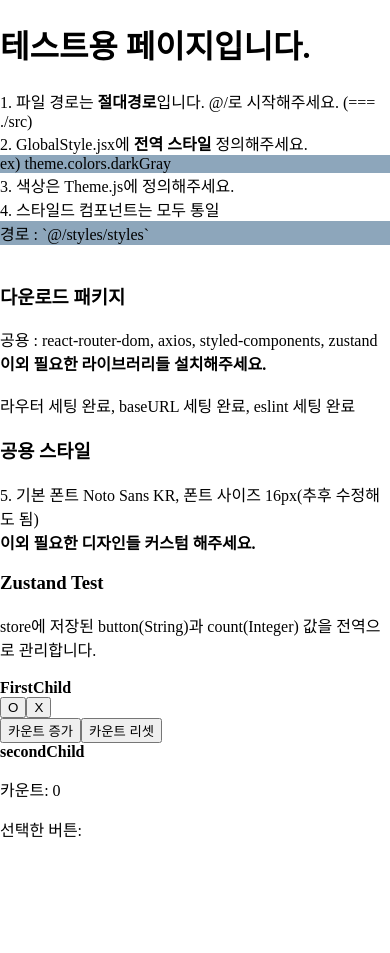
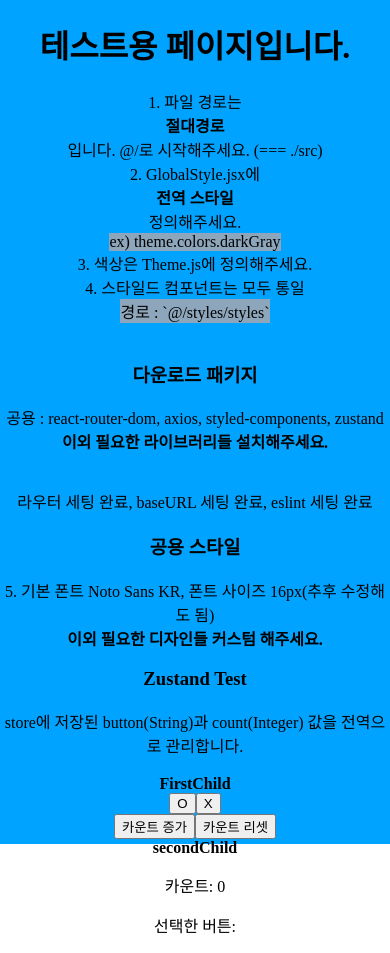
Before and after one commit to bianbbc87/PEERRE-FRONT_TEST, a React (Vite) app: page /test in a window 390 px wide. Before the commit the page ends 857 px from the top, so only its background shows below. Built offline with nearby package versions, Linux system fonts and the light colour scheme.

Commit message:
STYLE: mobile 뷰 스타일 wrapper 정의

```diff
--- a/src/pages/test/TestPage.jsx
+++ b/src/pages/test/TestPage.jsx
@@ -1,10 +1,10 @@
-import { Sample } from "@/styles/style";
+import { Sample, Wrapper } from "@/styles/style";
 import FirstTest from "@/components/test/FirstTest";
 import SecondTest from "@/components/test/SecondTest";
 
 export default function TestPage() {
   return (
-    <div>
+    <Wrapper>
       <h1>테스트용 페이지입니다.</h1>
       1. 파일 경로는 <b>절대경로</b>입니다. {"@/"}로 시작해주세요. (=== ./src){" "}
       <br />
@@ -31,6 +31,6 @@ export default function TestPage() {
       store에 저장된 button(String)과 count(Integer) 값을 전역으로 관리합니다. <br /><br />
       <FirstTest />
       <SecondTest />
-    </div>
+      </Wrapper>
   );
 }
--- a/src/styles/GlobalStyle.js
+++ b/src/styles/GlobalStyle.js
@@ -4,7 +4,7 @@ import { createGlobalStyle } from "styled-components";
 const GlobalStyle = createGlobalStyle`
 body {
     font-family: 'Noto Sans KR';
-    margin: 0;
+    margin: 0 auto;
     font-size: 16px;
 }
 `;
--- a/src/styles/style.js
+++ b/src/styles/style.js
@@ -4,6 +4,22 @@ import styled from "styled-components";
 /**  샘플 페이지 스타일 **/
 export const Sample = styled.div`
   background-color: ${({ theme }) => theme.colors.darkGray};
+`;
+
+/* 전체 */
+// 기본 wrapper
+export const Wrapper = styled.div`
+  position: relative;
+  margin: 0 auto;
+  width: 100vw;
+  height: 100vh;
+  min-height: 99vh;
+  display: flex;
+  flex-direction: column;
+  max-width: 390px;
+  background-color: ${({ theme }) => theme.background.mainBg};
+  align-items: center;
+  text-align: center;
 `;
 
 /**  유저 정보 페이지 스타일 **/
```
